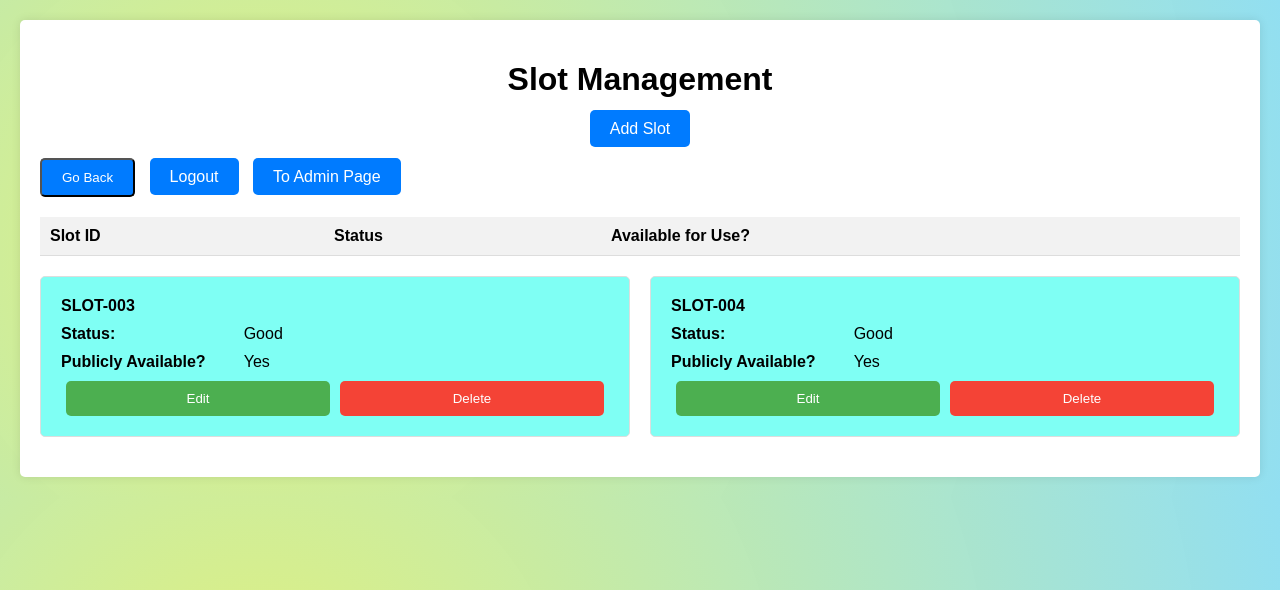
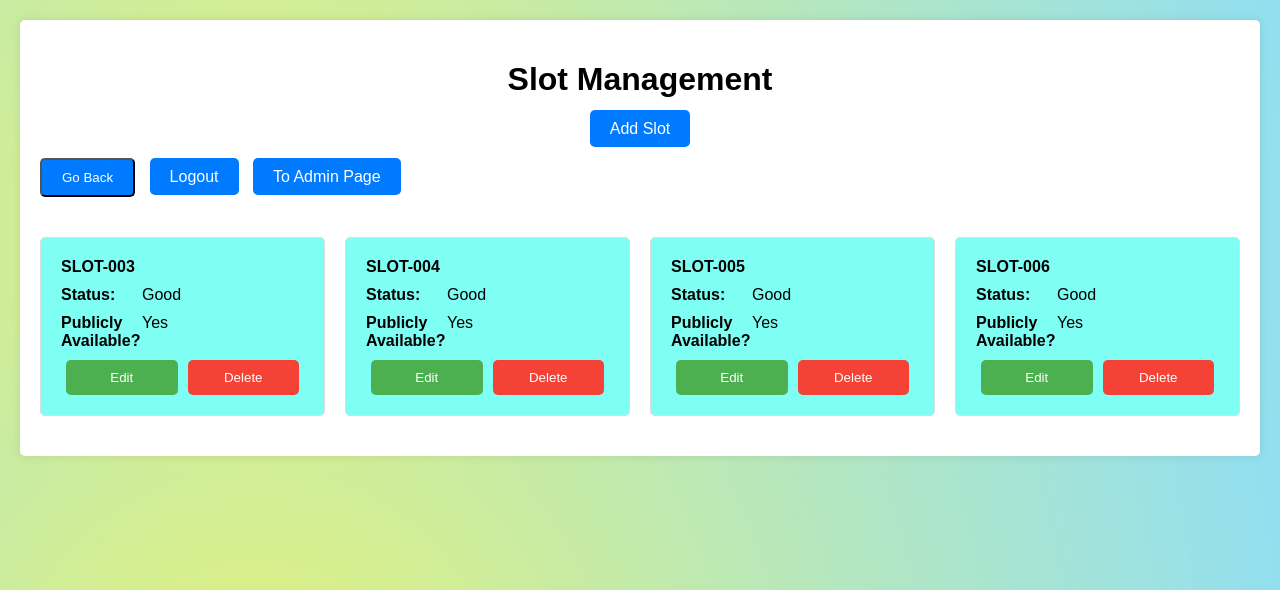
Before and after one commit to Katchietsnouva/web_app_python, a Flask app: page /slot_management in a window 1280 px wide. Shown: the top 590 px of the page. Run offline with Flask 3, Linux system fonts and the light colour scheme; lists and menus that the app fills with data are empty; some libraries are stand-ins or nearby versions.

Commit message:
commit nouvaneons 0.205

```diff
--- a/templates/slot_management.html
+++ b/templates/slot_management.html
@@ -146,19 +146,7 @@
             <a href="/admin" class="navigation-button">To Admin Page</a>
         </div>
         <div id="slotIdContainer"></div>
-        <table>
-            <thead>
-                <tr>
-                    <th>Slot ID</th>
-                    <th>Status</th>
-                    <th>Available for Use?</th>
-                    <!-- Add other columns as needed -->
-                </tr>
-            </thead>
-            <tbody>
-                <!-- Slot data will be dynamically generated here -->
-            </tbody>
-        </table>
+
         <!-- Slot Boxes Section -->
         <div class="grid-container" id="slotBoxes">
             <!-- Slot boxes will be dynamically generated here -->
--- a/user_data/global_users_data/parking_slots_available_model.json
+++ b/user_data/global_users_data/parking_slots_available_model.json
@@ -8,5 +8,15 @@
         "parking_slot_id": "SLOT-004",
         "slot_status": "Good",
         "available_for_use": true
+    },
+    {
+        "parking_slot_id": "SLOT-005",
+        "slot_status": "Good",
+        "available_for_use": true
+    },
+    {
+        "parking_slot_id": "SLOT-006",
+        "slot_status": "Good",
+        "available_for_use": true
     }
 ]
```
Also changed, not shown: app.py (line endings or trailing spaces).
